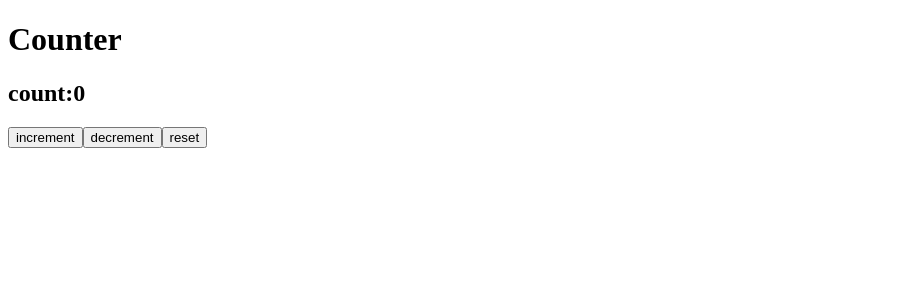
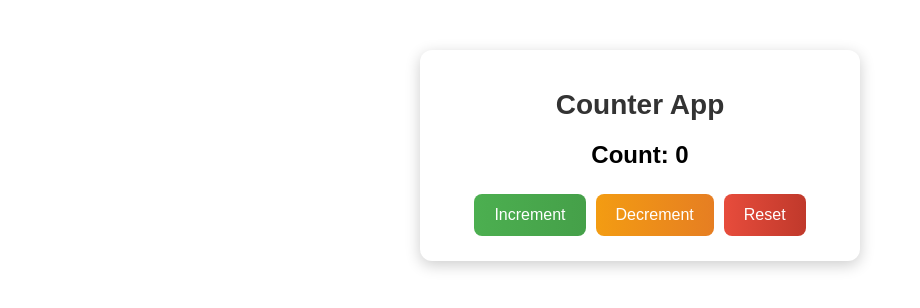
Before and after one commit to sayyedrabeeh/Python-FullStack, a React (Create React App) app in the folder full_react/: page / in a window 1280 px wide. Shown: the top 308 px of the page, without its empty margins (0-920 px from the left). Built offline with nearby package versions, Linux system fonts and the light colour scheme.

Commit message:
react pratical counter  with redux-persist

```diff
--- a/full_react/src/react3/pratical/counter_redux_persist.jsx
+++ b/full_react/src/react3/pratical/counter_redux_persist.jsx
@@ -1,65 +1,117 @@
-
 import React from "react";
-import { createSlice,combineReducers,configureStore } from '@reduxjs/toolkit'
-import storage from 'redux-persist/lib/storage'
-import { persistReducer,persistStore} from 'redux-persist'
+import { createSlice, combineReducers, configureStore } from "@reduxjs/toolkit";
+import storage from "redux-persist/lib/storage";
+import { persistReducer, persistStore } from "redux-persist";
 import { useDispatch, useSelector } from "react-redux";
 
 
 const counterSlice = createSlice({
-    name:'Counter',
-    initialState:{
-        value:0
+  name: "Counter",
+  initialState: {
+    value: 0,
+  },
+  reducers: {
+    increment: (state) => {
+      state.value += 1;
     },
-    reducers:{
-        increment : (state) =>{
-            state.value+=1
-        },
-        decrement: (state) =>{
-            state.value-=1
-        },
-        reset :(state) =>{
-            state.value=0
-        }
-    }
-})
+    decrement: (state) => {
+      state.value -= 1;
+    },
+    reset: (state) => {
+      state.value = 0;
+    },
+  },
+});
 
-const { increment,decrement,reset} = counterSlice.actions
+const { increment, decrement, reset } = counterSlice.actions;
 
-const rootreducer = combineReducers({
-    Counter:counterSlice.reducer
-})
+const rootReducer = combineReducers({
+  Counter: counterSlice.reducer,
+});
 
 const persistConfig = {
-    key:'root',
-    storage
+  key: "root",
+  storage,
+};
+
+const persistedReducer = persistReducer(persistConfig, rootReducer);
+
+const store = configureStore({
+  reducer: persistedReducer,
+});
+
+const persistor = persistStore(store);
+
+
+function CounterDisplay() {
+  const value = useSelector((state) => state.Counter.value);
+  const dispatch = useDispatch();
+
+  const containerStyle = {
+    maxWidth: "400px",
+    margin: "50px auto",
+    padding: "20px",
+    textAlign: "center",
+    boxShadow: "0 4px 15px rgba(0, 0, 0, 0.2)",
+    borderRadius: "12px",
+    backgroundColor: "#ffffff",
+    fontFamily: "Arial, sans-serif",
+  };
+
+  const titleStyle = {
+    marginBottom: "10px",
+    fontSize: "28px",
+    color: "#333",
+  };
+
+  const countStyle = {
+    fontSize: "24px",
+    margin: "20px 0",
+  };
+
+  const buttonStyle = {
+    padding: "12px 20px",
+    margin: "5px",
+    fontSize: "16px",
+    border: "none",
+    borderRadius: "8px",
+    color: "#fff",
+    cursor: "pointer",
+    transition: "transform 0.2s ease, box-shadow 0.2s ease",
+  };
+
+  const incrementButton = {
+    ...buttonStyle,
+    background: "linear-gradient(to right, #4CAF50, #45A049)",
+  };
+
+  const decrementButton = {
+    ...buttonStyle,
+    background: "linear-gradient(to right, #f39c12, #e67e22)",
+  };
+
+  const resetButton = {
+    ...buttonStyle,
+    background: "linear-gradient(to right, #e74c3c, #c0392b)",
+  };
+
+  return (
+    <div style={containerStyle}>
+      <h1 style={titleStyle}>Counter App</h1>
+      <h2 style={countStyle}>Count: {value}</h2>
+
+      <button style={incrementButton} onClick={() => dispatch(increment())}>
+        Increment
+      </button>
+      <button style={decrementButton} onClick={() => dispatch(decrement())}>
+        Decrement
+      </button>
+      <button style={resetButton} onClick={() => dispatch(reset())}>
+        Reset
+      </button>
+    </div>
+  );
 }
 
-const persistedreducer = persistReducer(persistConfig,rootreducer)
-
-const store = configureStore({
-    reducer:persistedreducer
-})
-
-const persistor = persistStore(store)
-
-function CounterDisplay(){
-    const value  =  useSelector((state) => state.Counter.value)
-    const dispatch = useDispatch()
-    return(
-        <>
-        <h1>Counter</h1>
-        <h2>count:{value}</h2>
-
-        <button onClick={()=>dispatch(increment())}>increment</button>
-        <button onClick={()=>dispatch(decrement())}>decrement</button>
-        <button onClick={()=>dispatch(reset())}>reset</button>
-
-        </>
-    )
-
-
-
-}
-export { persistor,store }
-export default CounterDisplay
+export { persistor, store };
+export default CounterDisplay;
```
